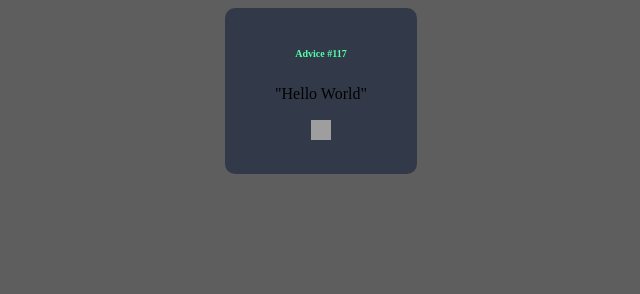
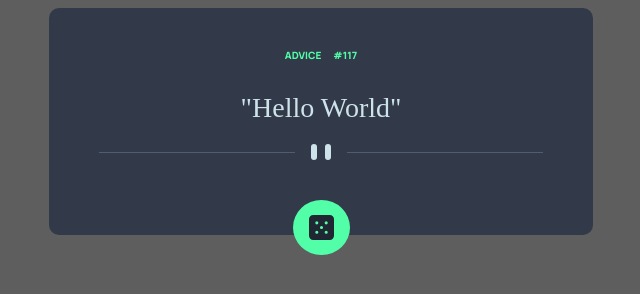
Before and after one commit to NadaJrad/Advice-generator-app, a plain HTML site: page index.html in a window 1280 px wide. Shown: the whole page, without its empty margins (319-959 px from the left). Drawn offline with Linux system fonts and the light colour scheme; grey boxes are pictures that could not be loaded.

Commit message:
HTML and CSS ready

```diff
--- a/index.html
+++ b/index.html
@@ -21,11 +21,13 @@
 
 <div class="mini_Box">
 
-  <h3 class ="primary">Advice #117</h3>
+  <h3 class ="primary">ADVICE #117</h3>
 
- <p class ="secondry">"Hello World"</p>
+ <p class ="Advice-text">"Hello World"</p>
 
- <button type="button" onclick="alert('Hello world!')"><img src="https://i.ibb.co/CW5Wvry/buttonpng.png" alt="buttonpng" border="0" /></button>
+ <img src="images/pattern-divider-desktop.svg" alt="" class="separation_line">
+
+ <button  id ="dice" type="button" onclick="alert('Hello world!')"><img src="images/icon-dice.svg" alt="Dice to generate new advice"></button>
 
 </div>
 
--- a/style.css
+++ b/style.css
@@ -19,7 +19,7 @@ body{
 }
 .mini_Box{
     display: flex;
- flex-direction: column;
+    flex-direction: column;
     padding: 30px 50px;
     border-radius: 10px;
     text-align: center;
@@ -31,14 +31,25 @@ body{
 }
 
 .primary {
-    background-color:palevioletred Grayish rgb(168, 68, 79);
+    font-family: "Manrope", sans-serif;
     font-size: 10px;
-   color: #52ffa8;
-}
-.secondry{
-    background-color:Dark Grayish rgb(27, 27, 29);
+    color: var(--Neon-Green);
+    text-transform: uppercase;
+    word-spacing: 10px;
 }
 
+.Advice-text{
+    margin: 20px auto 0;
+    font-size: 28px;
+    width: 100%;
+    color: var(--Light-Cyan);
+}
+
+.separation_line{
+    margin: 20px 0 30px;
+    background-size: 100% 100%;
+    width: 100%;
+}
 
 button{
     border: none;
@@ -46,7 +57,17 @@ button{
     appearance: none;
     background-color: inherit;
 }
-img{
-    height: 20px;
-    width: 20px;
+
+#dice{
+    background-color: var(--Neon-Green);
+    border-radius: 50%;
+    padding: 15px 16px 12px;
+    border: 0;
+    cursor: pointer;
+    margin: 10px auto -50px;
 }
+
+#dice img {
+    width: 25px;
+
+}
```
